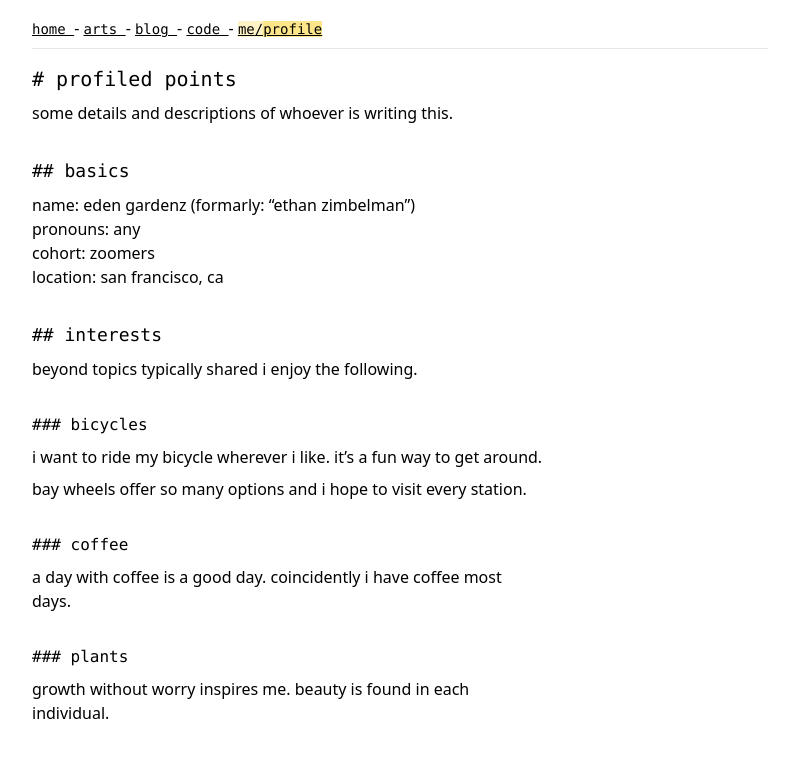
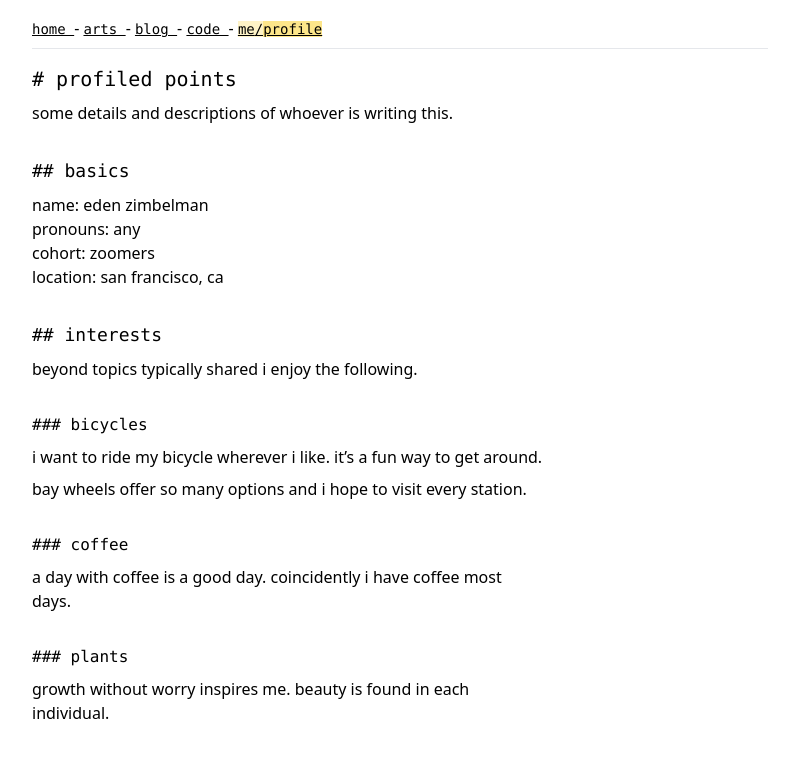
Before and after one commit to zimeg/blog, an Astro site: page /me/profile in a window 1280 px wide. Shown: the whole page, without its empty margins (240-1039 px from the left). Built offline with nearby package versions, Linux system fonts and the light colour scheme; Astro itself is replaced by a stand-in of ours.

Commit message:
me(profile): update name spellings

```diff
--- a/src/content/about/profile.md
+++ b/src/content/about/profile.md
@@ -7,7 +7,7 @@ some details and descriptions of whoever is writing this.
 
 ## basics
 
-name: eden gardenz (formarly: "ethan zimbelman")<br>
+name: eden zimbelman<br>
 pronouns: any<br>
 cohort: zoomers<br>
 location: san francisco, ca
```
Also changed, not shown: CHANGELOG.md.
